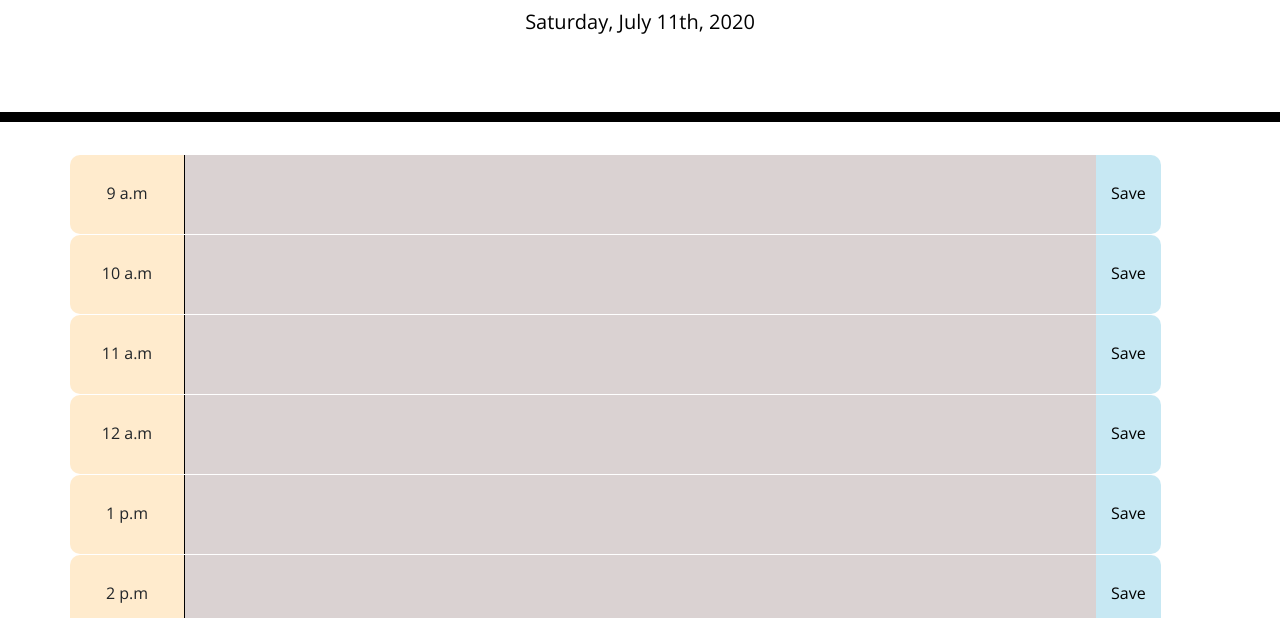
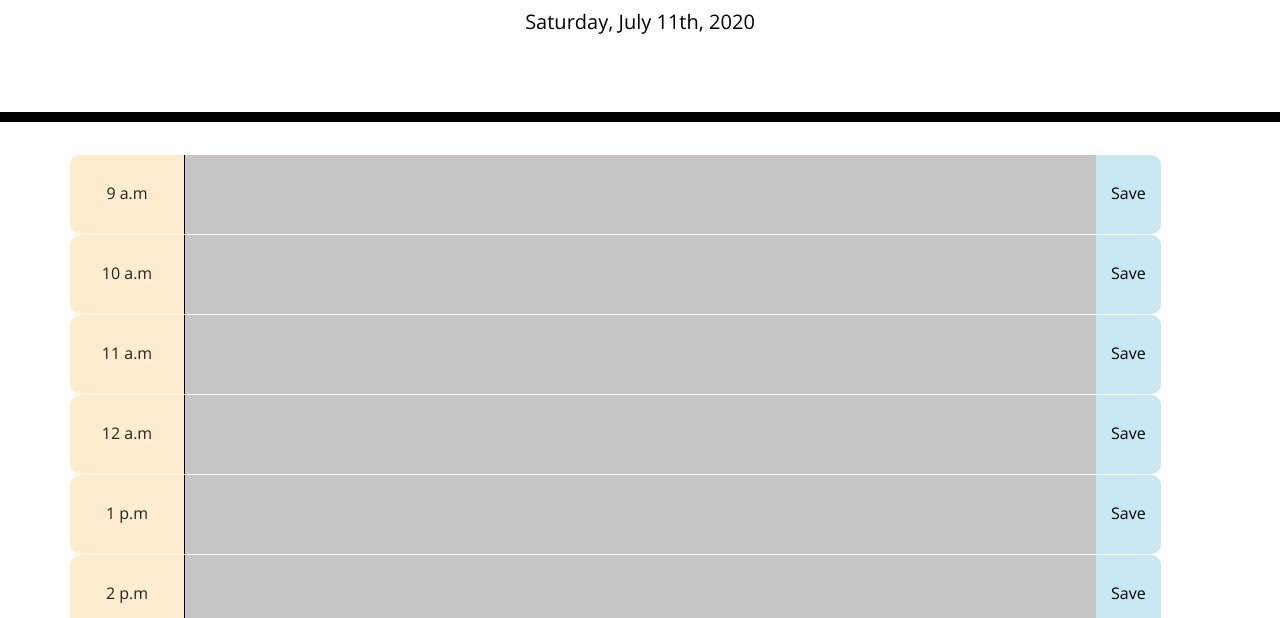
Before and after one commit to DEG18/Homework5, a plain HTML site: page index.html in a window 1280 px wide. Shown: the part 182-800 px from the top of the page. Drawn offline with nearby package versions, Linux system fonts and the light colour scheme.

Commit message:
Change pass time background color to different light gray

```diff
--- a/style.css
+++ b/style.css
@@ -98,7 +98,7 @@ textarea {
 
 .pass {
   width: 80%;
-  background-color: rgb(218, 210, 210);
+  background-color: rgb(199, 197, 197);
 }
 
 .col2 {
```
